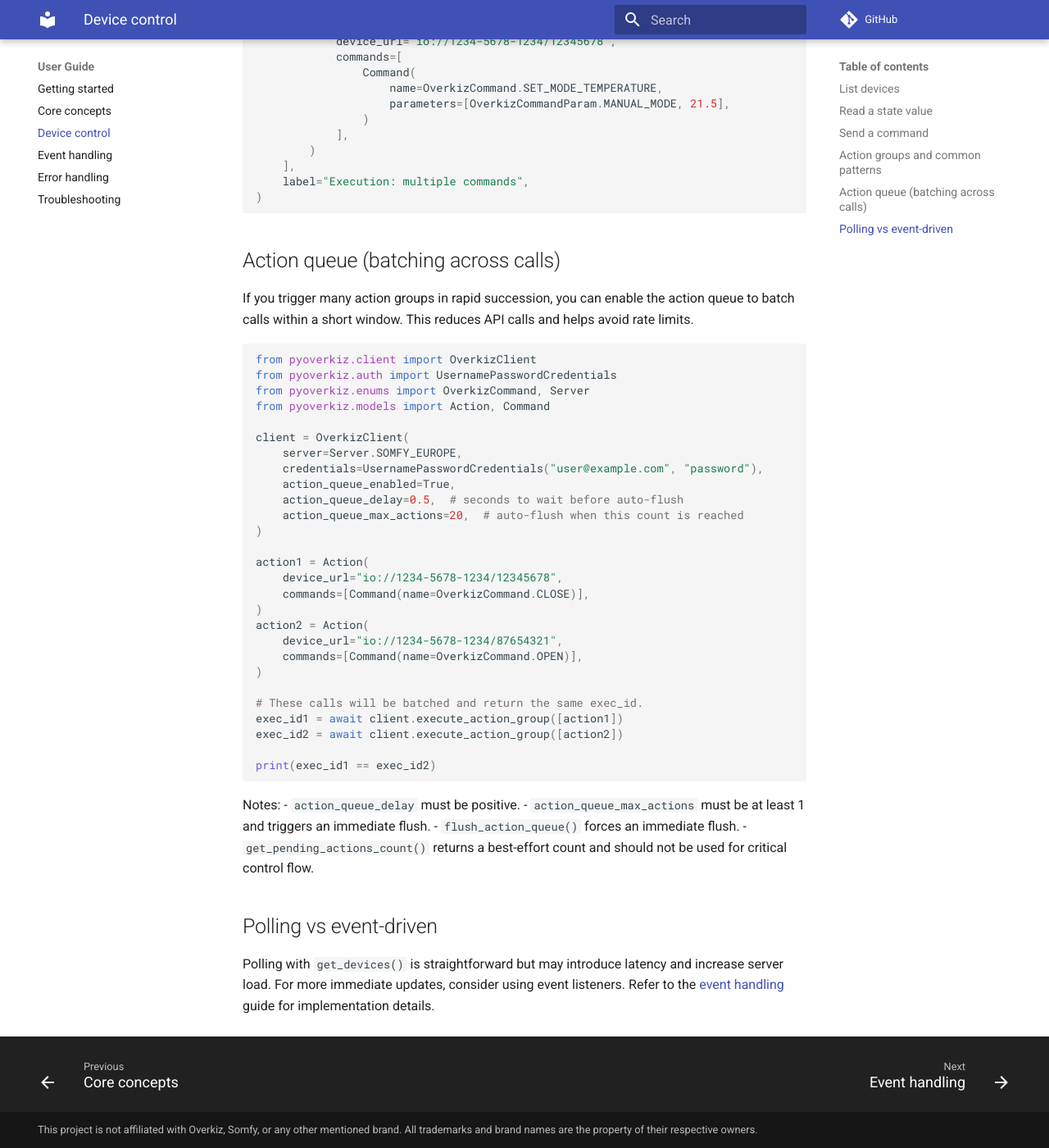
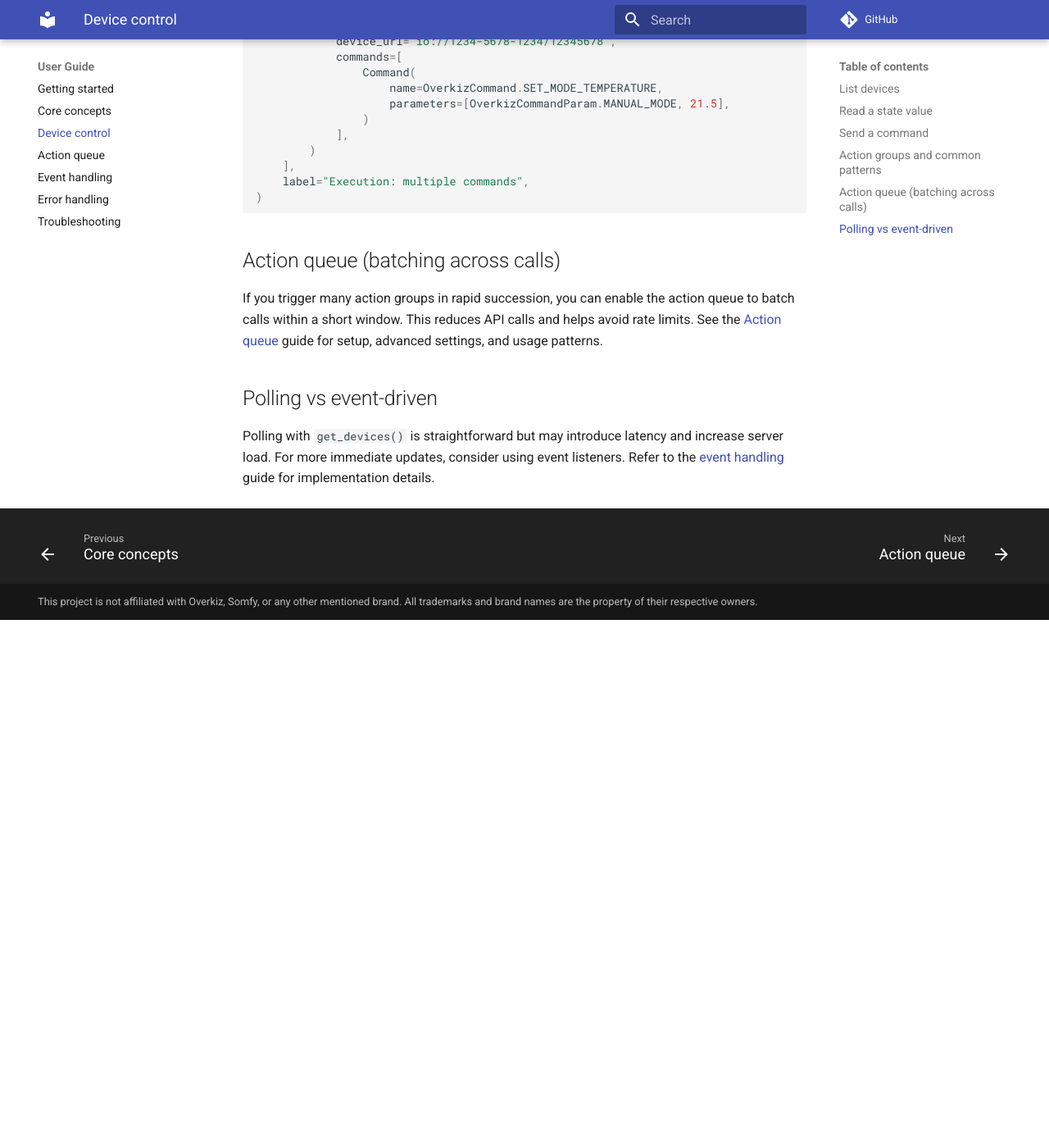
Before and after one commit to iMicknl/python-overkiz-api, an MkDocs documentation site: the page built from docs/device-control.md, in a window 1280 px wide and 1400 px high, scrolled down 1707 px. Shown: the whole window at 82% size. Built offline with MkDocs 1.6.1 and Material for MkDocs 9.7.7, drawn with Linux system fonts in a browser that asks for light colours; comment, search, counter and statistics services are not loaded; after the commit the page ends 2463 px from its top, so only the background shows below that.

Commit message:
Add action queue documentation, integrate into device control guide, and update client and example usage

````diff
--- a/docs/device-control.md
+++ b/docs/device-control.md
@@ -91,44 +91,8 @@
 
 If you trigger many action groups in rapid succession, you can enable the action
 queue to batch calls within a short window. This reduces API calls and helps
-avoid rate limits.
-
-```python
-from pyoverkiz.client import OverkizClient
-from pyoverkiz.auth import UsernamePasswordCredentials
-from pyoverkiz.enums import OverkizCommand, Server
-from pyoverkiz.models import Action, Command
-
-client = OverkizClient(
-    server=Server.SOMFY_EUROPE,
-    credentials=UsernamePasswordCredentials("user@example.com", "password"),
-    action_queue_enabled=True,
-    action_queue_delay=0.5,  # seconds to wait before auto-flush
-    action_queue_max_actions=20,  # auto-flush when this count is reached
-)
-
-action1 = Action(
-    device_url="io://1234-5678-1234/12345678",
-    commands=[Command(name=OverkizCommand.CLOSE)],
-)
-action2 = Action(
-    device_url="io://1234-5678-1234/87654321",
-    commands=[Command(name=OverkizCommand.OPEN)],
-)
-
-# These calls will be batched and return the same exec_id.
-exec_id1 = await client.execute_action_group([action1])
-exec_id2 = await client.execute_action_group([action2])
-
-print(exec_id1 == exec_id2)
-```
-
-Notes:
-- `action_queue_delay` must be positive.
-- `action_queue_max_actions` must be at least 1 and triggers an immediate flush.
-- `flush_action_queue()` forces an immediate flush.
-- `get_pending_actions_count()` returns a best-effort count and should not be
-  used for critical control flow.
+avoid rate limits. See the [Action queue](action-queue.md) guide for setup,
+advanced settings, and usage patterns.
 
 ## Polling vs event-driven
 
--- a/mkdocs.yml
+++ b/mkdocs.yml
@@ -46,6 +46,7 @@
       - Getting started: getting-started.md
       - Core concepts: core-concepts.md
       - Device control: device-control.md
+      - Action queue: action-queue.md
       - Event handling: event-handling.md
       - Error handling: error-handling.md
       - Troubleshooting: troubleshooting.md
````
Also changed, not shown: docs/action-queue.md (added, +137 -0 lines), test_queue_example.py (+7 -6 lines), 3 other files.
